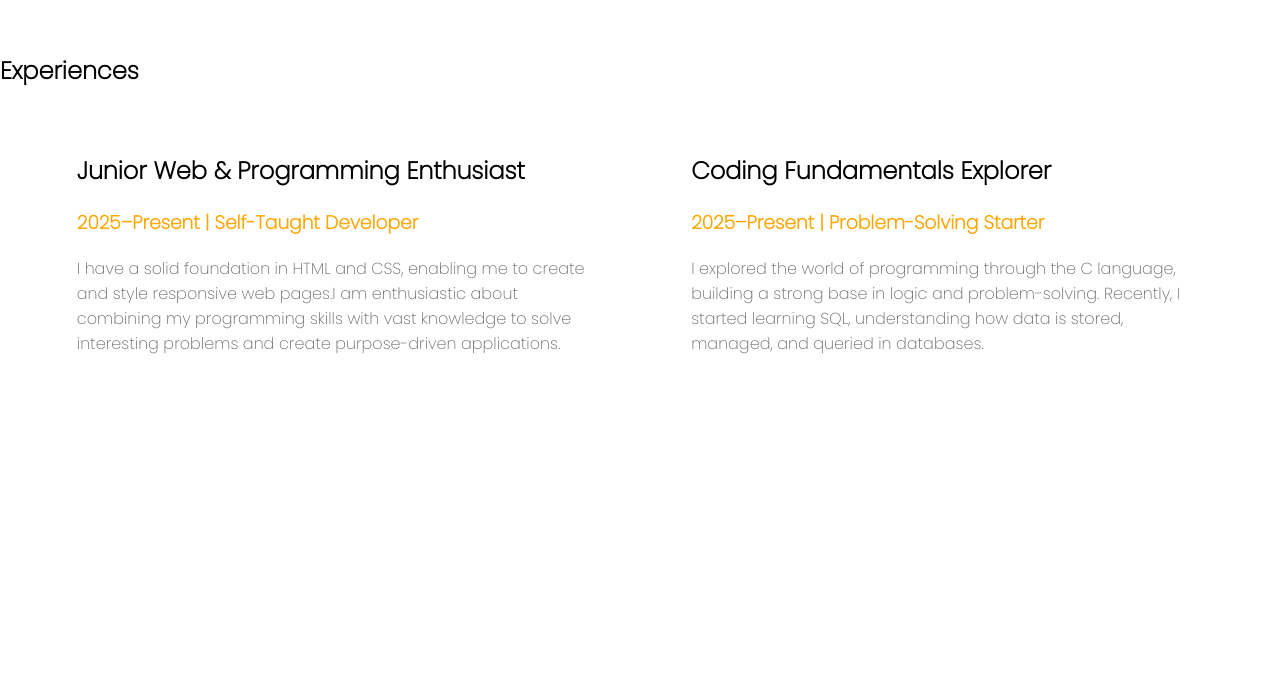
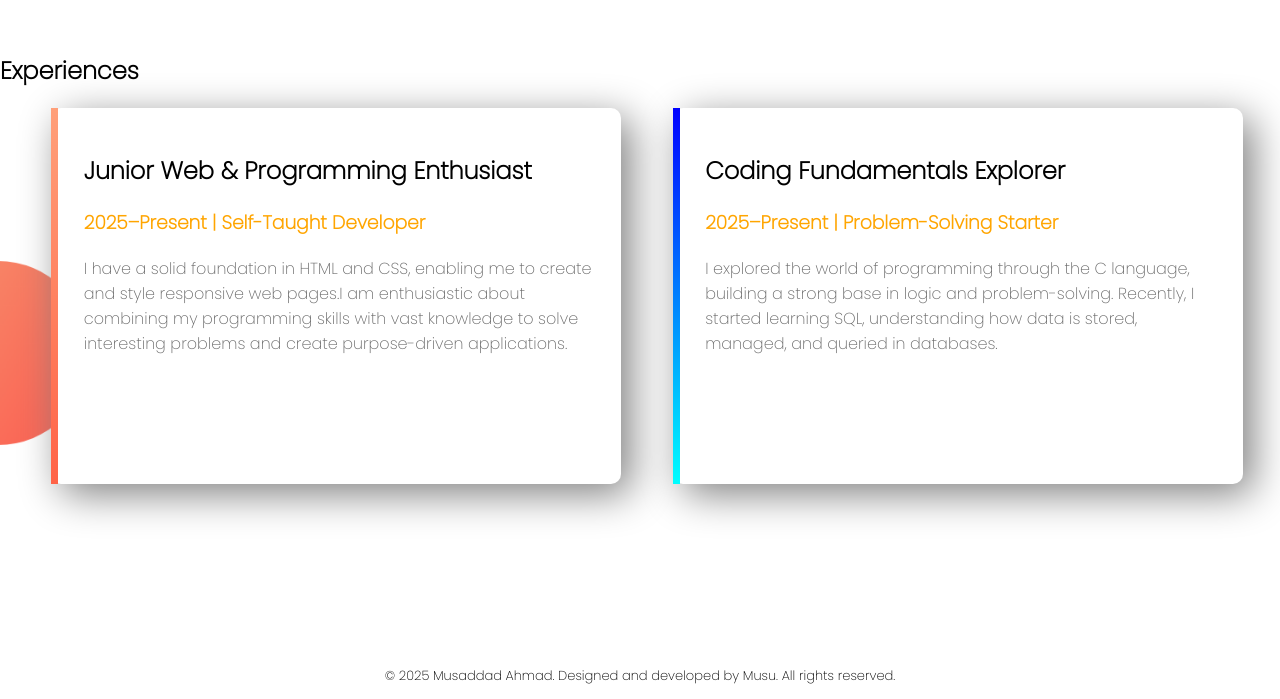
Before and after one commit to MusaddadAhmad/musu-portfolio, a plain HTML site: page index.html in a window 1280 px wide. Shown: the part 1167-1866 px from the top of the page. Before the commit the page ends 1820 px from the top, so only its background shows below. Drawn offline with Linux system fonts and the light colour scheme.

Commit message:
Done with my folio

```diff
--- a/index.html
+++ b/index.html
@@ -45,17 +45,22 @@
 
   <section class="experiences">
     <h1>Experiences</h1>
-    <div class="mid-width">
+    <div id="full-stack" class="mid-width box-sha">
         <h2>Junior Web & Programming Enthusiast</h2>
         <h3 class="orange-highlight">2025–Present | Self-Taught Developer</h3>
         <p>I have a solid foundation in HTML and CSS, enabling me to create and style responsive web pages.I am enthusiastic about combining my programming skills with vast knowledge to solve interesting problems and create purpose-driven applications.</p>
     </div>
 
-    <div class="mid-width">
+    <div id="baby-stack" class="mid-width box-sha">
         <h2>Coding Fundamentals Explorer</h2>
         <h3 class="orange-highlight">2025–Present | Problem-Solving Starter</h3>
         <p>I explored the world of programming through the C language, building a strong base in logic and problem-solving. Recently, I started learning SQL, understanding how data is stored, managed, and queried in databases.</p>
     </div>
   </section>
+
+  <footer>
+    <p>© 2025 Musaddad Ahmad. Designed and developed by Musu. All rights reserved.
+</p>
+  </footer>
 </body>
 </html>
--- a/style.css
+++ b/style.css
@@ -49,3 +49,31 @@ p{
     background-repeat: no-repeat;
     background-position: right;
 }
+.box-sha{
+   box-shadow: 10px 10px 40px gray;
+   border-radius: 10px;
+   height: 65%;
+   background-color: white;
+
+}
+.experiences{
+    background-image: url("images/exp-bg.png");
+    background-repeat: no-repeat;
+    background-position: left;
+    background-size: 90px;
+}
+#full-stack{
+    border-left: 7px solid;
+    border-image: linear-gradient(lightsalmon, tomato);
+    border-image-slice: 1;
+}
+#baby-stack{
+    border-left: 7px solid;
+    border-image: linear-gradient(blue, cyan);
+    border-image-slice: 1;
+}
+footer p{
+    text-align: center;
+    font-size: small;
+    color: black;
+}
```
